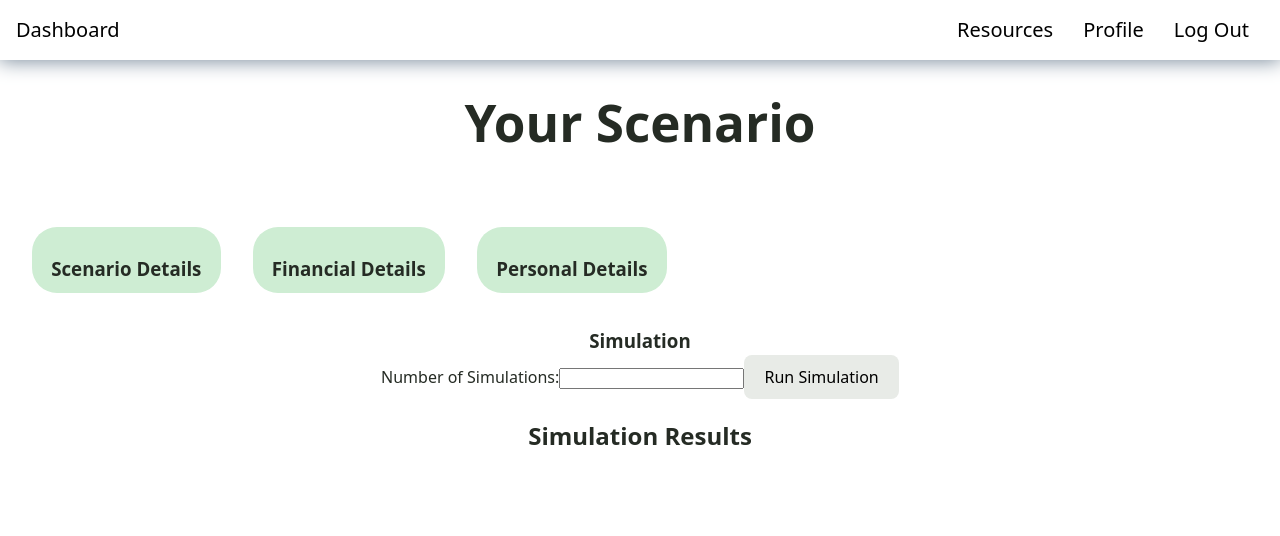
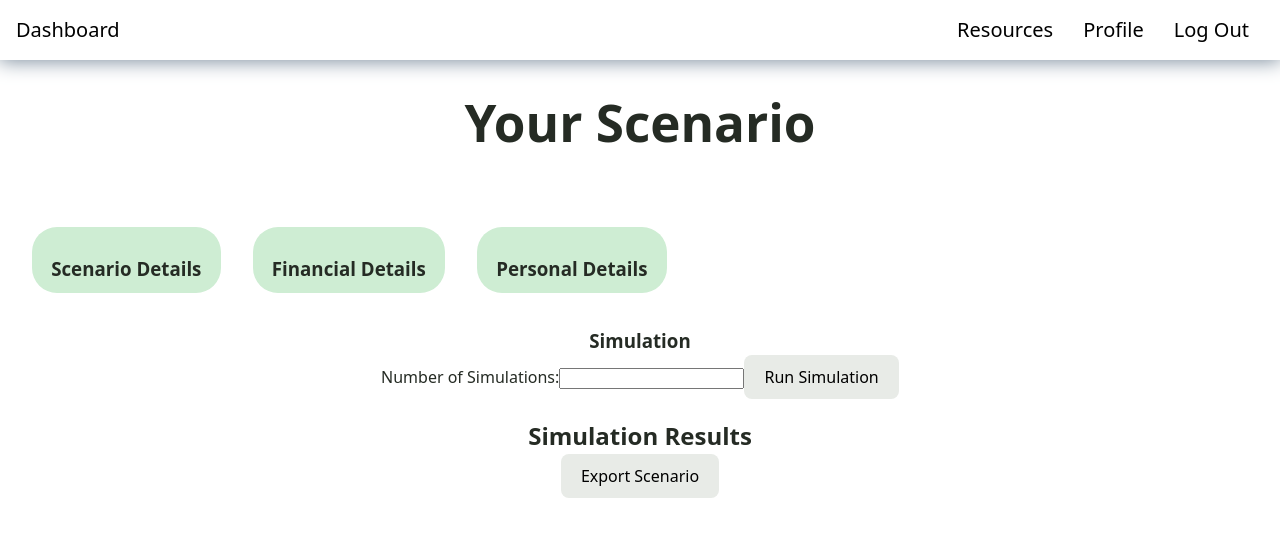
Before and after one commit to ttaisiva/financial-planner, a React (Vite) app: page /scenario in a window 1280 px wide. Shown: the top 536 px of the page. Built offline with nearby package versions, Linux system fonts and the light colour scheme.

Commit message:
Import and Export completed

```diff
--- a/client/src/components/Dashboard.jsx
+++ b/client/src/components/Dashboard.jsx
@@ -195,7 +195,13 @@ const UploadScenario = ({ toggleUpload, isActive }) => {
           },
           body: JSON.stringify(completeScenario)
         })
+        .then(res => res.json())
+        .then(data => {
+          window.location.href = `/scenario/${data.scenario_id}`;
+        })
         .catch((error) => console.error("Error:", error));
+
+
       }
       catch {
         console.log("Error parsing scenario object");
--- a/client/src/pages/ViewScenarioPage.jsx
+++ b/client/src/pages/ViewScenarioPage.jsx
@@ -5,6 +5,7 @@ import { useState, useEffect } from "react";
 import { loadAnimation } from "../utils";
 import { useLocation } from "react-router-dom";
 import { useParams } from "react-router-dom";
+import yaml from "js-yaml";
 
 //this is for simulation results
 export const ViewScenarioPage = () => {
@@ -46,6 +47,33 @@ export const ViewScenarioPage = () => {
     }
   };
 
+  const exportScenario = async () => {
+    fetch(`http://localhost:3000/api/export-scenario?id=${scenarioId}`, {
+      method: "GET",
+      credentials: "include",
+    })
+    .then(res => res.json())
+    .then(data => {
+      /*
+        CHATGPT: send the javascript object to the client and have the client turn it into a yaml file for download
+      */
+      const yamlContent = yaml.dump(data);
+
+      // Create a Blob from the YAML content
+      const blob = new Blob([yamlContent], { type: 'text/yaml' });
+
+      // Create an anchor element to trigger the download
+      const url = window.URL.createObjectURL(blob);
+      const a = document.createElement('a');
+      a.href = url;
+      a.download = 'scenario.yaml'; // Name of the downloaded file
+      a.click();
+
+      window.URL.revokeObjectURL(url);
+    })
+    .catch((error) => console.error("Error:", error));
+  }
+
   return (
     <div className="viewscenario-container">
       <Header />
@@ -74,6 +102,7 @@ export const ViewScenarioPage = () => {
       </div>
 
       <DisplaySimulationResults />
+      <button onClick={exportScenario}>Export Scenario</button>
       <Footer />
     </div>
   );
```
Also changed, not shown: 1 other file (tests, documents, lock files or other folders).
